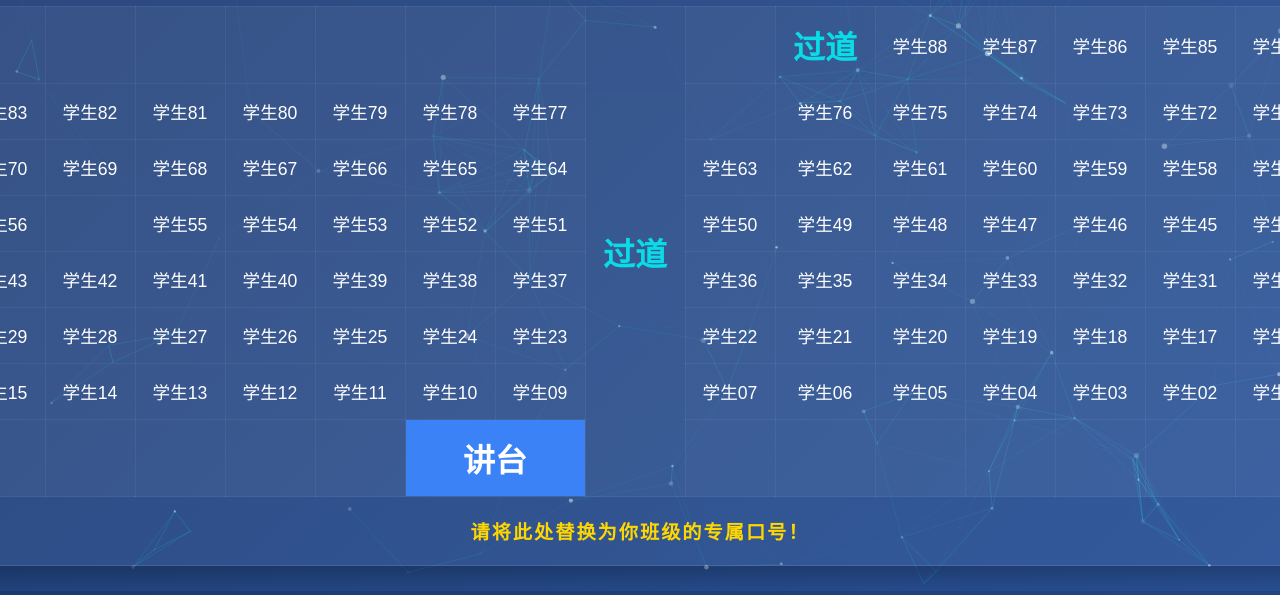
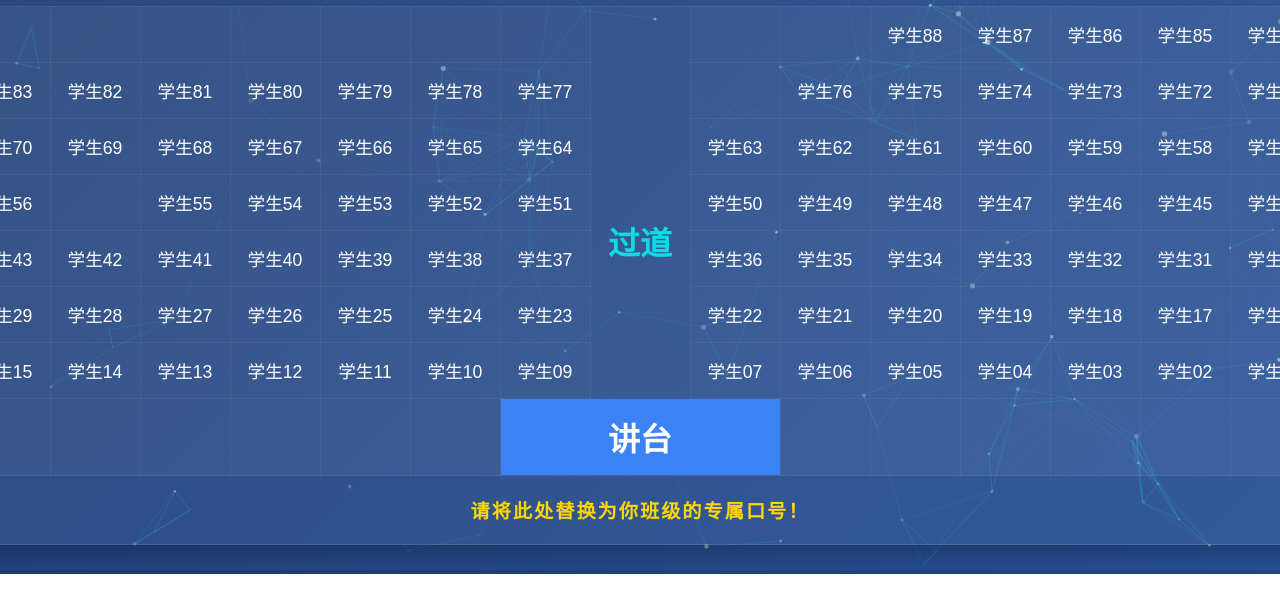
Before and after one commit to helloaider/smart-roll-call, a plain HTML site: page index.html in a window 1280 px wide. Shown: the part 416-1011 px from the top of the page. After the commit the page ends 990 px from the top, so only its background shows below. Drawn offline with nearby package versions, Linux system fonts and the light colour scheme.

Commit message:
修复bug

```diff
--- a/index.html
+++ b/index.html
@@ -878,22 +878,348 @@
         //   'aisle'                       — 过道（整列都是 aisle 时自动合并行）
         //   'stage'                       — 讲台
         const CLASS_CONFIG = {
-            title: 'xx学校-xx教室座位表',
-            slogan: '请将此处替换为你班级的专属口号！',
+            title: "xx学校-xx教室座位表",
+            slogan: "请将此处替换为你班级的专属口号！",
             seats: [
-                [ null, null, null, null, null, null, null, null, 'aisle', 'stage', 'stage', null, null, null, null, null, null ],
-                [ null, {name:'学生01'}, {name:'学生02'}, {name:'学生03'}, {name:'学生04'}, {name:'学生05',role:'leader'}, {name:'学生06'}, {name:'学生07'}, 'aisle', {name:'学生09'}, {name:'学生10',role:'leader'}, {name:'学生11'}, {name:'学生12'}, {name:'学生13'}, {name:'学生14'}, {name:'学生15'}, null ],
-                [ null, {name:'学生16'}, {name:'学生17'}, {name:'学生18'}, {name:'学生19'}, {name:'学生20'}, {name:'学生21'}, {name:'学生22'}, 'aisle',  {name:'学生23'}, {name:'学生24'}, {name:'学生25'}, {name:'学生26'}, {name:'学生27'}, {name:'学生28'}, {name:'学生29'}, null ],
-                [ null, {name:'学生30'}, {name:'学生31',role:'monitor'}, {name:'学生32',role:'leader'}, {name:'学生33'}, {name:'学生34'}, {name:'学生35'}, {name:'学生36'}, 'aisle',{name:'学生37'}, {name:'学生38'}, {name:'学生39'}, {name:'学生40',role:'leader'}, {name:'学生41'}, {name:'学生42'}, {name:'学生43',role:'leader'} , null ],
-                [ null, {name:'学生44'}, {name:'学生45'}, {name:'学生46'}, {name:'学生47',role:'monitor'}, {name:'学生48'}, {name:'学生49'}, {name:'学生50'}, 'aisle', {name:'学生51'}, {name:'学生52'}, {name:'学生53'}, {name:'学生54'}, {name:'学生55'}, null, {name:'学生56'}, null ],
-                [ null, {name:'学生57'}, {name:'学生58'}, {name:'学生59',role:'leader'}, {name:'学生60'}, {name:'学生61'}, {name:'学生62'}, {name:'学生63'}, 'aisle',{name:'学生64'}, {name:'学生65'}, {name:'学生66'}, {name:'学生67'}, {name:'学生68',role:'leader'}, {name:'学生69'}, {name:'学生70'} , null ],
-                [ null, {name:'学生71',role:'leader'}, {name:'学生72'}, {name:'学生73'}, {name:'学生74'}, {name:'学生75'}, {name:'学生76'}, null, 'aisle',{name:'学生77'}, {name:'学生78'}, {name:'学生79'}, {name:'学生80'}, {name:'学生81'}, {name:'学生82'}, {name:'学生83'} , null ],
-                [ null, {name:'学生84'}, {name:'学生85',role:'leader'}, {name:'学生86'}, {name:'学生87'}, {name:'学生88'}, 'aisle', null, null, , null, null, null, null, null, null ],
-            ],
-            intros: {
-                // 姓名典故，key 与 seats 中的 name 完全一致
-                // "张三": "张三的介绍文字...",
-            }
+  [
+    null,
+    null,
+    null,
+    null,
+    null,
+    null,
+    null,
+    "stage",
+    "stage",
+    "stage",
+    null,
+    null,
+    null,
+    null,
+    null,
+    null,
+    null
+  ],
+  [
+    null,
+    {
+      "name": "学生01"
+    },
+    {
+      "name": "学生02"
+    },
+    {
+      "name": "学生03"
+    },
+    {
+      "name": "学生04"
+    },
+    {
+      "name": "学生05",
+      "role": "leader"
+    },
+    {
+      "name": "学生06"
+    },
+    {
+      "name": "学生07"
+    },
+    "aisle",
+    {
+      "name": "学生09"
+    },
+    {
+      "name": "学生10",
+      "role": "leader"
+    },
+    {
+      "name": "学生11"
+    },
+    {
+      "name": "学生12"
+    },
+    {
+      "name": "学生13"
+    },
+    {
+      "name": "学生14"
+    },
+    {
+      "name": "学生15"
+    },
+    null
+  ],
+  [
+    null,
+    {
+      "name": "学生16"
+    },
+    {
+      "name": "学生17"
+    },
+    {
+      "name": "学生18"
+    },
+    {
+      "name": "学生19"
+    },
+    {
+      "name": "学生20"
+    },
+    {
+      "name": "学生21"
+    },
+    {
+      "name": "学生22"
+    },
+    "aisle",
+    {
+      "name": "学生23"
+    },
+    {
+      "name": "学生24"
+    },
+    {
+      "name": "学生25"
+    },
+    {
+      "name": "学生26"
+    },
+    {
+      "name": "学生27"
+    },
+    {
+      "name": "学生28"
+    },
+    {
+      "name": "学生29"
+    },
+    null
+  ],
+  [
+    null,
+    {
+      "name": "学生30"
+    },
+    {
+      "name": "学生31",
+      "role": "monitor"
+    },
+    {
+      "name": "学生32",
+      "role": "leader"
+    },
+    {
+      "name": "学生33"
+    },
+    {
+      "name": "学生34"
+    },
+    {
+      "name": "学生35"
+    },
+    {
+      "name": "学生36"
+    },
+    "aisle",
+    {
+      "name": "学生37"
+    },
+    {
+      "name": "学生38"
+    },
+    {
+      "name": "学生39"
+    },
+    {
+      "name": "学生40",
+      "role": "leader"
+    },
+    {
+      "name": "学生41"
+    },
+    {
+      "name": "学生42"
+    },
+    {
+      "name": "学生43",
+      "role": "leader"
+    },
+    null
+  ],
+  [
+    null,
+    {
+      "name": "学生44"
+    },
+    {
+      "name": "学生45"
+    },
+    {
+      "name": "学生46"
+    },
+    {
+      "name": "学生47",
+      "role": "monitor"
+    },
+    {
+      "name": "学生48"
+    },
+    {
+      "name": "学生49"
+    },
+    {
+      "name": "学生50"
+    },
+    "aisle",
+    {
+      "name": "学生51"
+    },
+    {
+      "name": "学生52"
+    },
+    {
+      "name": "学生53"
+    },
+    {
+      "name": "学生54"
+    },
+    {
+      "name": "学生55"
+    },
+    null,
+    {
+      "name": "学生56"
+    },
+    null
+  ],
+  [
+    null,
+    {
+      "name": "学生57"
+    },
+    {
+      "name": "学生58"
+    },
+    {
+      "name": "学生59",
+      "role": "leader"
+    },
+    {
+      "name": "学生60"
+    },
+    {
+      "name": "学生61"
+    },
+    {
+      "name": "学生62"
+    },
+    {
+      "name": "学生63"
+    },
+    "aisle",
+    {
+      "name": "学生64"
+    },
+    {
+      "name": "学生65"
+    },
+    {
+      "name": "学生66"
+    },
+    {
+      "name": "学生67"
+    },
+    {
+      "name": "学生68",
+      "role": "leader"
+    },
+    {
+      "name": "学生69"
+    },
+    {
+      "name": "学生70"
+    },
+    null
+  ],
+  [
+    null,
+    {
+      "name": "学生71",
+      "role": "leader"
+    },
+    {
+      "name": "学生72"
+    },
+    {
+      "name": "学生73"
+    },
+    {
+      "name": "学生74"
+    },
+    {
+      "name": "学生75"
+    },
+    {
+      "name": "学生76"
+    },
+    null,
+    "aisle",
+    {
+      "name": "学生77"
+    },
+    {
+      "name": "学生78"
+    },
+    {
+      "name": "学生79"
+    },
+    {
+      "name": "学生80"
+    },
+    {
+      "name": "学生81"
+    },
+    {
+      "name": "学生82"
+    },
+    {
+      "name": "学生83"
+    },
+    null
+  ],
+  [
+    null,
+    {
+      "name": "学生84"
+    },
+    {
+      "name": "学生85",
+      "role": "leader"
+    },
+    {
+      "name": "学生86"
+    },
+    {
+      "name": "学生87"
+    },
+    {
+      "name": "学生88"
+    },
+    null,
+    null,
+    "aisle",
+    null,
+    null,
+    null,
+    null,
+    null,
+    null,
+    null,
+    null
+  ]
+],
+            intros: {}
         };
 
         // ===================== 座位渲染 =====================
@@ -982,6 +1308,9 @@
                 }
                 table.appendChild(tr);
             }
+            // 渲染完成后立即应用视角，避免闪烁
+            if (!isTeacher) table.classList.add('student-mode');
+            else table.classList.remove('student-mode');
         }
 
         // ===================== 全局变量 =====================
@@ -1371,6 +1700,7 @@
          */
         function openBuilder() {
             closeSettingsPanel();
+            if(!confirm('请确认 builder.html 和点名器文件在同一目录下，确认后将打开配置页面。')) return;
             const draft = {
                 title:  CLASS_CONFIG.title,
                 slogan: CLASS_CONFIG.slogan,
@@ -1384,7 +1714,6 @@
                 intros: CLASS_CONFIG.intros || {}
             };
             localStorage.setItem('builder_draft', JSON.stringify(draft));
-            if(!confirm('请确认 builder.html 和点名器文件在同一目录下，确认后将打开配置页面。')) return;
             const win = window.open('./builder.html', '_blank');
             if (!win) {
                 alert('未找到 builder.html，请将 builder.html 文件放到与本文件相同的目录下。');
```
Also changed, not shown: builder.html (+12 -6 lines), 3 other files.
